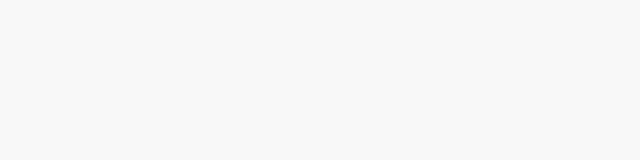
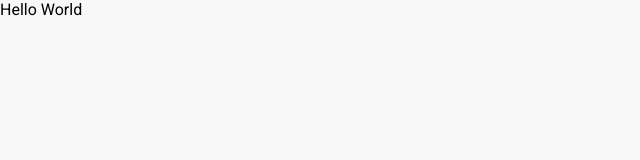
Before and after one commit to pedro-bezerra-dev/json-csv-converter, a React (Create React App) app: page / in a window 1280 px wide. Shown: the top 160 px of the page, without its empty margins (0-640 px from the left). Built offline with nearby package versions, Linux system fonts and the light colour scheme.

Commit message:
Header component updated

```diff
--- a/src/components/Header/index.tsx
+++ b/src/components/Header/index.tsx
@@ -1,14 +1,9 @@
-import { ReactNode } from 'react';
 import { HeaderStyled } from './styles';
 
-type HeaderProps = {
-  children: ReactNode
-}
-
-export function Header({ children }: HeaderProps) {
+export function Header() {
   return (
     <HeaderStyled>
-      {children}
+      Hello World
     </HeaderStyled>
   );
 }
```
